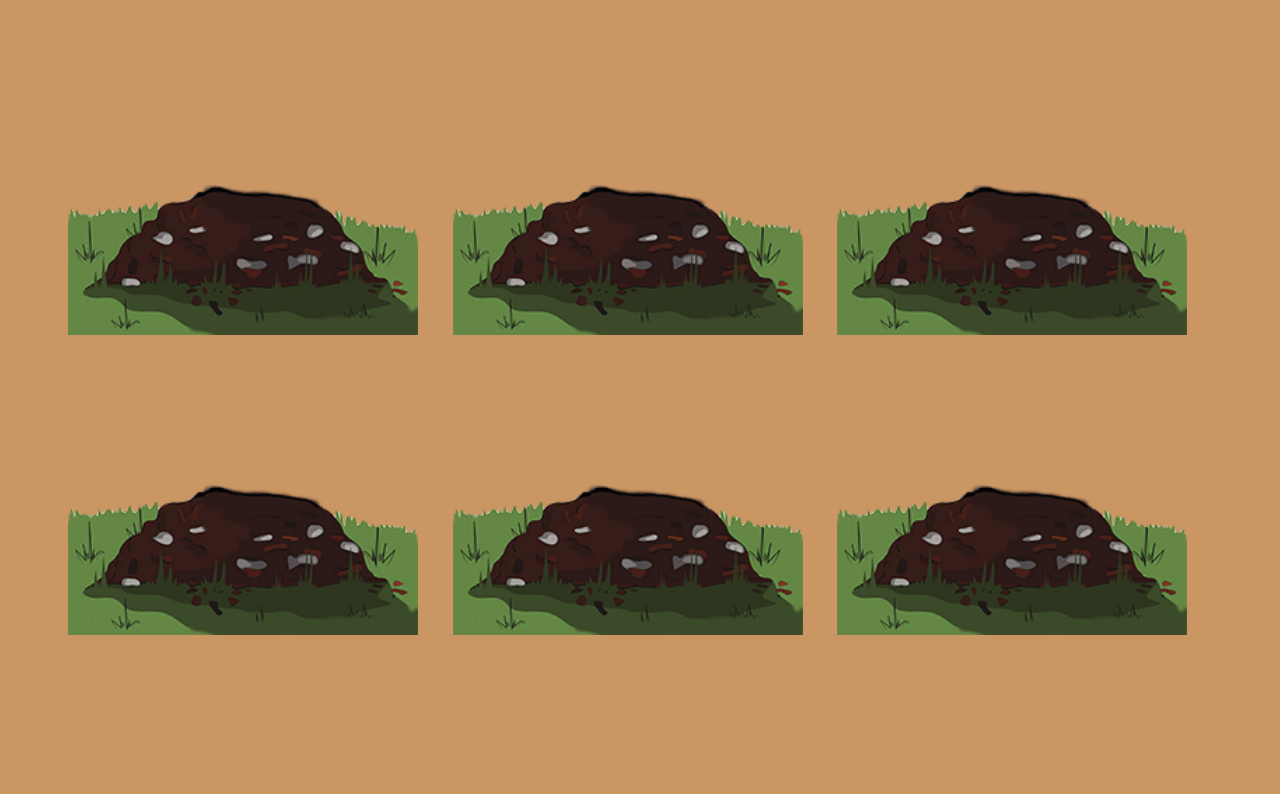
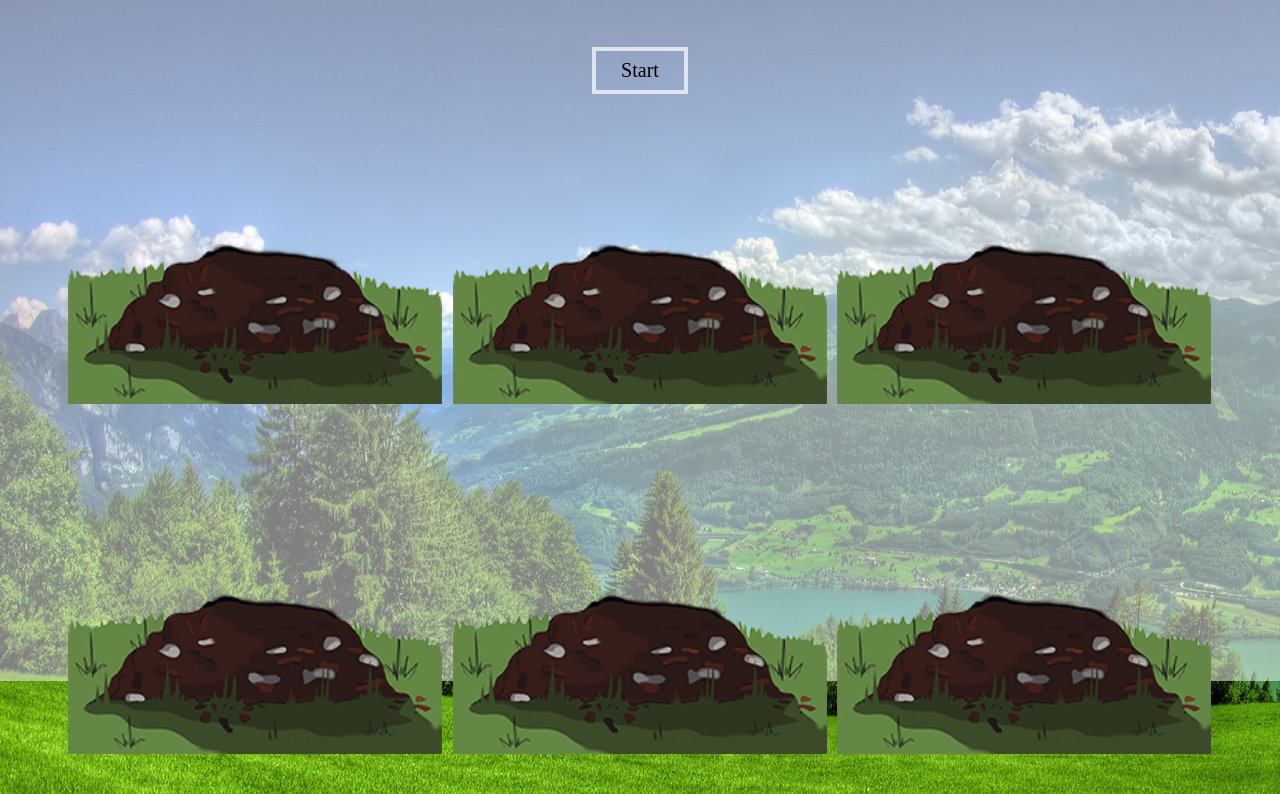
Before and after one commit to MichalLic/JS-30, a website: page whack-mole/index.html in a window 1280 px wide. Shown: the part 119-913 px from the top of the page. Before the commit the page ends 800 px from the top, so only its background shows below. Drawn offline with Linux system fonts and the light colour scheme.

Commit message:
Set background img, add button with start game function, styles fixed.

```diff
--- a/whack-mole/index.html
+++ b/whack-mole/index.html
@@ -13,6 +13,7 @@
 </header>
 <main>
     <div class="container">
+        <button onclick="startGame()">Start</button>
         <div class="playground">
             <div class="hole hole1">
                 <div class="mole"></div>
--- a/whack-mole/src/js/script.js
+++ b/whack-mole/src/js/script.js
@@ -3,6 +3,7 @@ const scoreBoard = document.querySelector('.score');
 const moles = document.querySelectorAll('.mole');
 var lastHole;
 var timeUp = false;
+var score = 0;
 
 function randTime(min, max) {
     return Math.round(Math.random() * (max - min) + min);
@@ -38,3 +39,14 @@ function startGame() {
         timeUp = true;
     }, 2000);
 }
+
+function bonk (e) {
+    if (!e.isTrusted) return;
+    score++;
+    this.classList.remove('up');
+    scoreBoard.textContent = score;
+}
+
+moles.forEach(function (mole) {
+    mole.addEventListener('click', bonk)
+});
--- /dev/null
+++ b/whack-mole/src/scss/core/_buttons.scss
@@ -0,0 +1,18 @@
+button {
+  padding: 8px 25px;
+  font-size: 20px;
+  background: transparent;
+  outline: 0;
+  border: 4px solid rgba(255,255,255,.7);
+  display: block;
+  margin: 12px auto 0;
+  transition: .5s;
+  font-family: "AR JULIAN";
+  &:hover {
+    cursor: pointer;
+    background-color: rgba(0, 0, 0, 0.3);
+    box-shadow: 0 0 20px black;
+    color: white;
+  }
+
+}
--- a/whack-mole/src/scss/core/_general.scss
+++ b/whack-mole/src/scss/core/_general.scss
@@ -11,7 +11,11 @@
   padding: 0 15px;
 }
 
-body {
+html{
+  background: url("../images/background.jpg");
+}
+body{
   height: 100vh;
-  background-color: #c99664;
+  background-color: rgba(255, 255, 255, 0.5);
+
 }
--- a/whack-mole/src/scss/layout/_header.scss
+++ b/whack-mole/src/scss/layout/_header.scss
@@ -9,7 +9,7 @@ header {
   }
 
   .score {
-    background-color: darken(#df9f72, 10%);
-    padding: 10px;
+    background-color: rgba(255, 255, 255, 0.5);
+    padding: 10px 25px;
   }
 }
--- a/whack-mole/src/scss/layout/_main.scss
+++ b/whack-mole/src/scss/layout/_main.scss
@@ -3,31 +3,39 @@
   justify-content: center;
   flex-wrap: wrap;
   width: 100%;
+  height: 700px;
 
   .hole {
-    background-image: url("../images/molehill.png");
-    background-size: contain;
-    background-repeat: no-repeat;
+
     display: flex;
-    height: 150px;
     margin: 150px 5px 0 5px;
+    position: relative;
     flex-basis: calc(33.333% - 15px);
-    position: relative;
+
+
+    &:after {
+      content: '';
+      background-image: url("../images/molehill.png");
+      background-size: contain;
+      background-repeat: no-repeat;
+      position: absolute;
+      height: 160px;
+      width: 100%;
+    }
 
     &.up .mole {
-      top: -84%;
+      top: -66%;
     }
 
     .mole {
       background-image: url("../images/mole.png");
       background-repeat: no-repeat;
-      background-size: 36%;
+      background-size: 40%;
       background-position: 47%;
       position: absolute;
-      top: 0;
+      top: 4%;
       width: 100%;
-      height: 100%;
-      z-index: -1;
+      height: 150px;
       transition: all 0.4s;
 
     }
--- a/whack-mole/src/scss/style.scss
+++ b/whack-mole/src/scss/style.scss
@@ -2,3 +2,4 @@
 @import "layout/header";
 
 @import "core/general";
+@import "core/buttons";
```
Also changed, not shown: whack-mole/dist/css/style.css, whack-mole/dist/images/background.jpg (added), whack-mole/dist/images/mole.jpg (deleted), whack-mole/dist/images/mole2.jpg (deleted), whack-mole/dist/images/molehill.jpg (deleted), whack-mole/dist/js/app.js, whack-mole/src/images/background.jpg (added), 2 other files.
